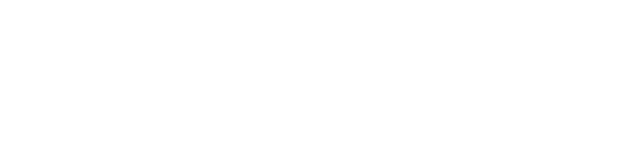
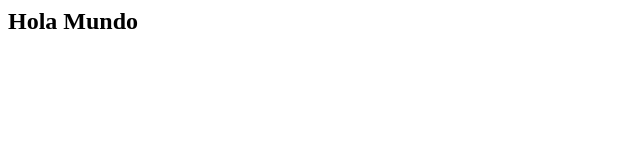
Before and after one commit to AmmaIngenieria/testing, a plain HTML site: page index.html in a window 1280 px wide. Shown: the whole page, without its empty margins (0-640 px from the left). Drawn offline with Linux system fonts and the light colour scheme.

Commit message:
Update main.css

```diff
--- a/main.css
+++ b/main.css
@@ -1,4 +1,4 @@
 body{
 backgroud: #000;
-color: #fff;
+color: #black;
 }
```
